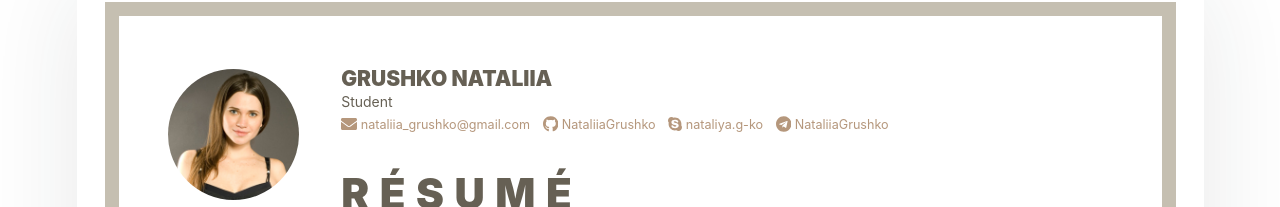
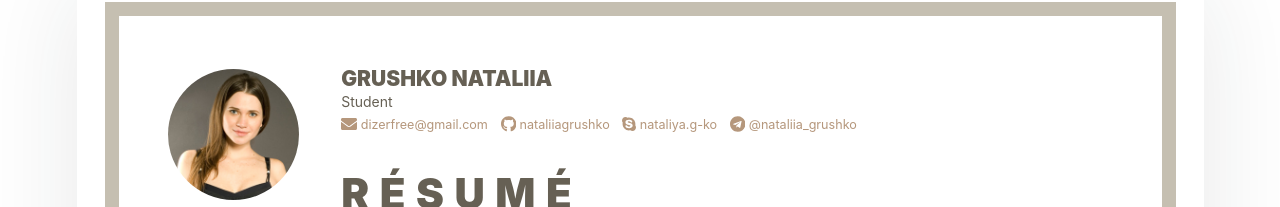
Before and after one commit to dizerfree/homepage, a plain HTML site: page index.html in a window 1280 px wide. Shown: the part 103-310 px from the top of the page. Drawn offline with Linux system fonts and the light colour scheme.

Commit message:
Update contacts

```diff
--- a/index.html
+++ b/index.html
@@ -28,14 +28,14 @@
                       <a href="mailto:dfree@gmail.com"
                          class="mail">
                         <svg class="icon" xmlns="http://www.w3.org/2000/svg" viewBox="0 0 512 512"><path d="M502.3 190.8c3.9-3.1 9.7-.2 9.7 4.7V400c0 26.5-21.5 48-48 48H48c-26.5 0-48-21.5-48-48V195.6c0-5 5.7-7.8 9.7-4.7 22.4 17.4 52.1 39.5 154.1 113.6 21.1 15.4 56.7 47.8 92.2 47.6 35.7.3 72-32.8 92.3-47.6 102-74.1 131.6-96.3 154-113.7zM256 320c23.2.4 56.6-29.2 73.4-41.4 132.7-96.3 142.8-104.7 173.4-128.7 5.8-4.5 9.2-11.5 9.2-18.9v-19c0-26.5-21.5-48-48-48H48C21.5 64 0 85.5 0 112v19c0 7.4 3.4 14.3 9.2 18.9 30.6 23.9 40.7 32.4 173.4 128.7 16.8 12.2 50.2 41.8 73.4 41.4z"></path></svg>
-                        <span>nataliia_grushko@gmail.com</span>
+                        <span>dizerfree@gmail.com</span>
                       </a>
                     </li>
                     <li>
                       <a href="https://dizerfree.github.io/homepage/"
                            class="github">
                         <svg class="icon" xmlns="http://www.w3.org/2000/svg" viewBox="0 0 496 512"><path d="M165.9 397.4c0 2-2.3 3.6-5.2 3.6-3.3.3-5.6-1.3-5.6-3.6 0-2 2.3-3.6 5.2-3.6 3-.3 5.6 1.3 5.6 3.6zm-31.1-4.5c-.7 2 1.3 4.3 4.3 4.9 2.6 1 5.6 0 6.2-2s-1.3-4.3-4.3-5.2c-2.6-.7-5.5.3-6.2 2.3zm44.2-1.7c-2.9.7-4.9 2.6-4.6 4.9.3 2 2.9 3.3 5.9 2.6 2.9-.7 4.9-2.6 4.6-4.6-.3-1.9-3-3.2-5.9-2.9zM244.8 8C106.1 8 0 113.3 0 252c0 110.9 69.8 205.8 169.5 239.2 12.8 2.3 17.3-5.6 17.3-12.1 0-6.2-.3-40.4-.3-61.4 0 0-70 15-84.7-29.8 0 0-11.4-29.1-27.8-36.6 0 0-22.9-15.7 1.6-15.4 0 0 24.9 2 38.6 25.8 21.9 38.6 58.6 27.5 72.9 20.9 2.3-16 8.8-27.1 16-33.7-55.9-6.2-112.3-14.3-112.3-110.5 0-27.5 7.6-41.3 23.6-58.9-2.6-6.5-11.1-33.3 2.6-67.9 20.9-6.5 69 27 69 27 20-5.6 41.5-8.5 62.8-8.5s42.8 2.9 62.8 8.5c0 0 48.1-33.6 69-27 13.7 34.7 5.2 61.4 2.6 67.9 16 17.7 25.8 31.5 25.8 58.9 0 96.5-58.9 104.2-114.8 110.5 9.2 7.9 17 22.9 17 46.4 0 33.7-.3 75.4-.3 83.6 0 6.5 4.6 14.4 17.3 12.1C428.2 457.8 496 362.9 496 252 496 113.3 383.5 8 244.8 8zM97.2 352.9c-1.3 1-1 3.3.7 5.2 1.6 1.6 3.9 2.3 5.2 1 1.3-1 1-3.3-.7-5.2-1.6-1.6-3.9-2.3-5.2-1zm-10.8-8.1c-.7 1.3.3 2.9 2.3 3.9 1.6 1 3.6.7 4.3-.7.7-1.3-.3-2.9-2.3-3.9-2-.6-3.6-.3-4.3.7zm32.4 35.6c-1.6 1.3-1 4.3 1.3 6.2 2.3 2.3 5.2 2.6 6.5 1 1.3-1.3.7-4.3-1.3-6.2-2.2-2.3-5.2-2.6-6.5-1zm-11.4-14.7c-1.6 1-1.6 3.6 0 5.9 1.6 2.3 4.3 3.3 5.6 2.3 1.6-1.3 1.6-3.9 0-6.2-1.4-2.3-4-3.3-5.6-2z"></path></svg>
-                      <span>NataliiaGrushko</span>
+                      <span>nataliiagrushko</span>
                       </a>
                     </li>
                     <li>
@@ -47,7 +47,7 @@
                     <li>
                       <a href="tg:nata_g-ko" class="telegram">
                         <svg class="icon" xmlns="http://www.w3.org/2000/svg" viewBox="0 0 496 512"><path d="M 248 8 C 111 8 0 119 0 256 s 111 248 248 248 s 248 -111 248 -248 S 385 8 248 8 Z m 121.8 169.9 l -40.7 191.8 c -3 13.6 -11.1 16.9 -22.4 10.5 l -62 -45.7 l -29.9 28.8 c -3.3 3.3 -6.1 6.1 -12.5 6.1 l 4.4 -63.1 l 114.9 -103.8 c 5 -4.4 -1.1 -6.9 -7.7 -2.5 l -142 89.4 l -61.2 -19.1 c -13.3 -4.2 -13.6 -13.3 2.8 -19.7 l 239.1 -92.2 c 11.1 -4 20.8 2.7 17.2 19.5 Z"></path></svg>
-                        <span>NataliiaGrushko</span>
+                        <span>@nataliia_grushko</span>
                       </a>
                     </li>
                   </ul>
```
